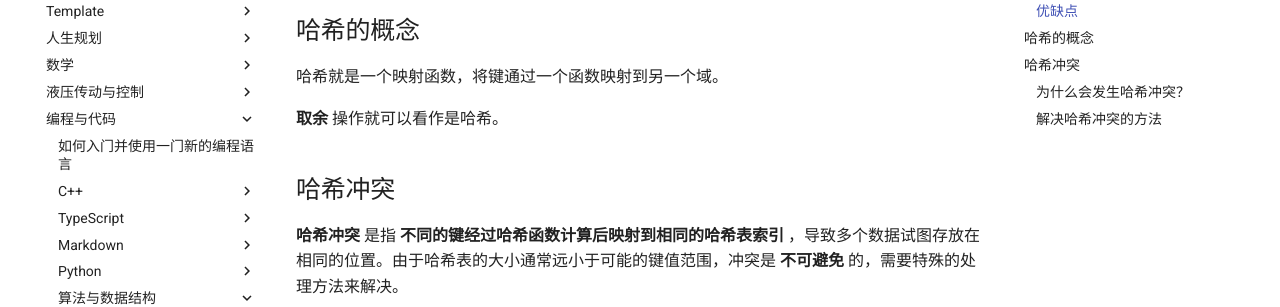
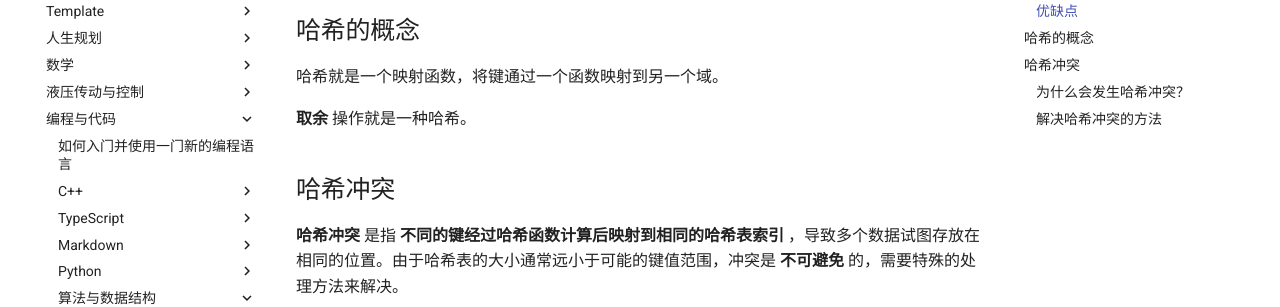
Before and after one commit to lyy1119/lyy1119.github.io, an MkDocs documentation site: the page built from docs/编程与代码/算法与数据结构/数据结构/hashTable.md, in a window 1280 px wide and 900 px high, scrolled down 942 px. Shown: the part 151-458 px from the top of the window. Built offline with MkDocs 1.6.1 and Material for MkDocs 9.7.7, drawn with Linux system fonts in a browser that asks for light colours.

Commit message:
write exp

```diff
--- a/docs/编程与代码/算法与数据结构/数据结构/hashTable.md
+++ b/docs/编程与代码/算法与数据结构/数据结构/hashTable.md
@@ -39,7 +39,7 @@
 
 哈希就是一个映射函数，将键通过一个函数映射到另一个域。
 
-**取余** 操作就可以看作是哈希。
+**取余** 操作就是一种哈希。
 
 ## 哈希冲突
 
```
